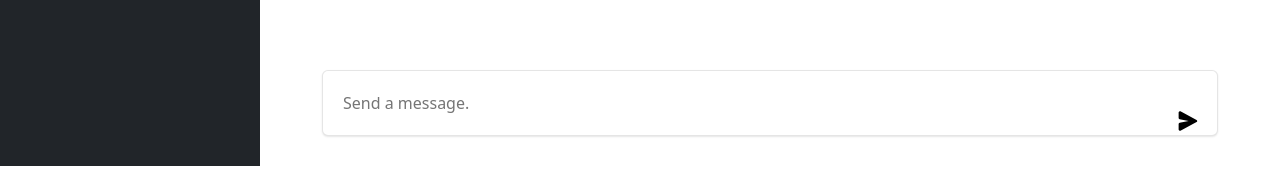
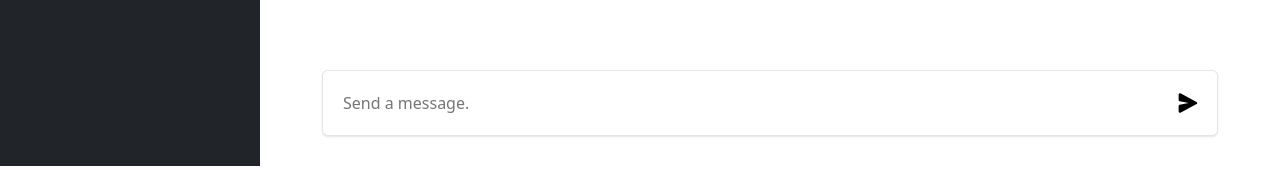
Before and after one commit to JobGPT/JobGPT, a React (Vite) app in the folder JPT_PJT/src/FrontEnd/kanghaeven/: page / in a window 1280 px wide. Shown: the part 634-813 px from the top of the page. Built offline with nearby package versions, Linux system fonts and the light colour scheme.

Commit message:
update: css

```diff
--- a/JPT_PJT/src/FrontEnd/kanghaeven/src/components/ChatSection.css
+++ b/JPT_PJT/src/FrontEnd/kanghaeven/src/components/ChatSection.css
@@ -51,6 +51,8 @@
   background-color: #ffffff;
   border-radius: 0.375rem;
   box-shadow: 0 1px 2px 0 rgba(0, 0, 0, 0.1);
+  align-items: center;
+  justify-content: center;
 }
 
 #textarea {
@@ -70,7 +72,7 @@
 
 button {
   display: flex;
-  /* align-items: center; */
+  align-items: center;
   justify-content: end;
   background-color: transparent;
   border: none;
--- a/JPT_PJT/src/FrontEnd/kanghaeven/src/components/NewChatBtn.css
+++ b/JPT_PJT/src/FrontEnd/kanghaeven/src/components/NewChatBtn.css
@@ -14,8 +14,8 @@
   text-decoration: none;
 }
 
-a {
-  text-decoration: none;
+.newchat:hover {
+  background-color: #6c757d;
 }
 
 .modalContent {
```
